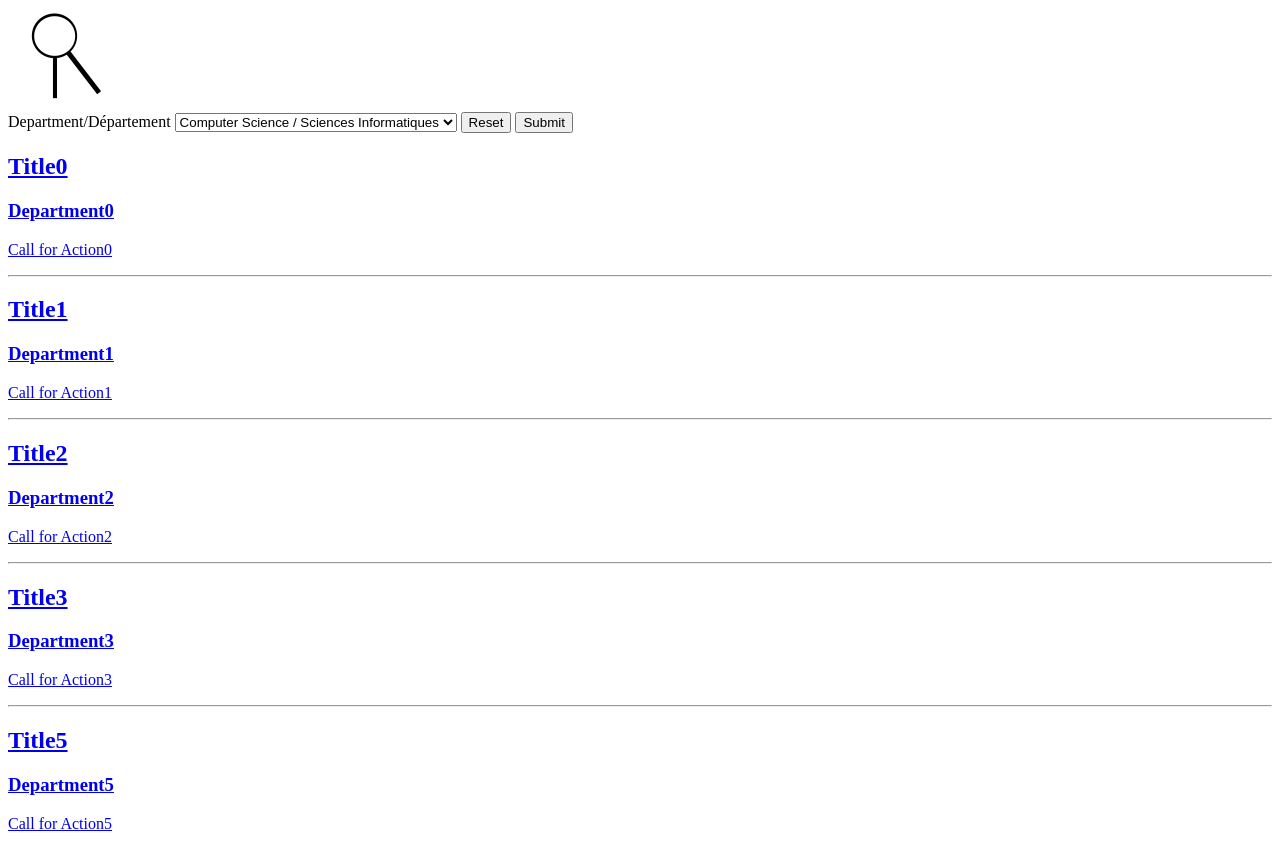
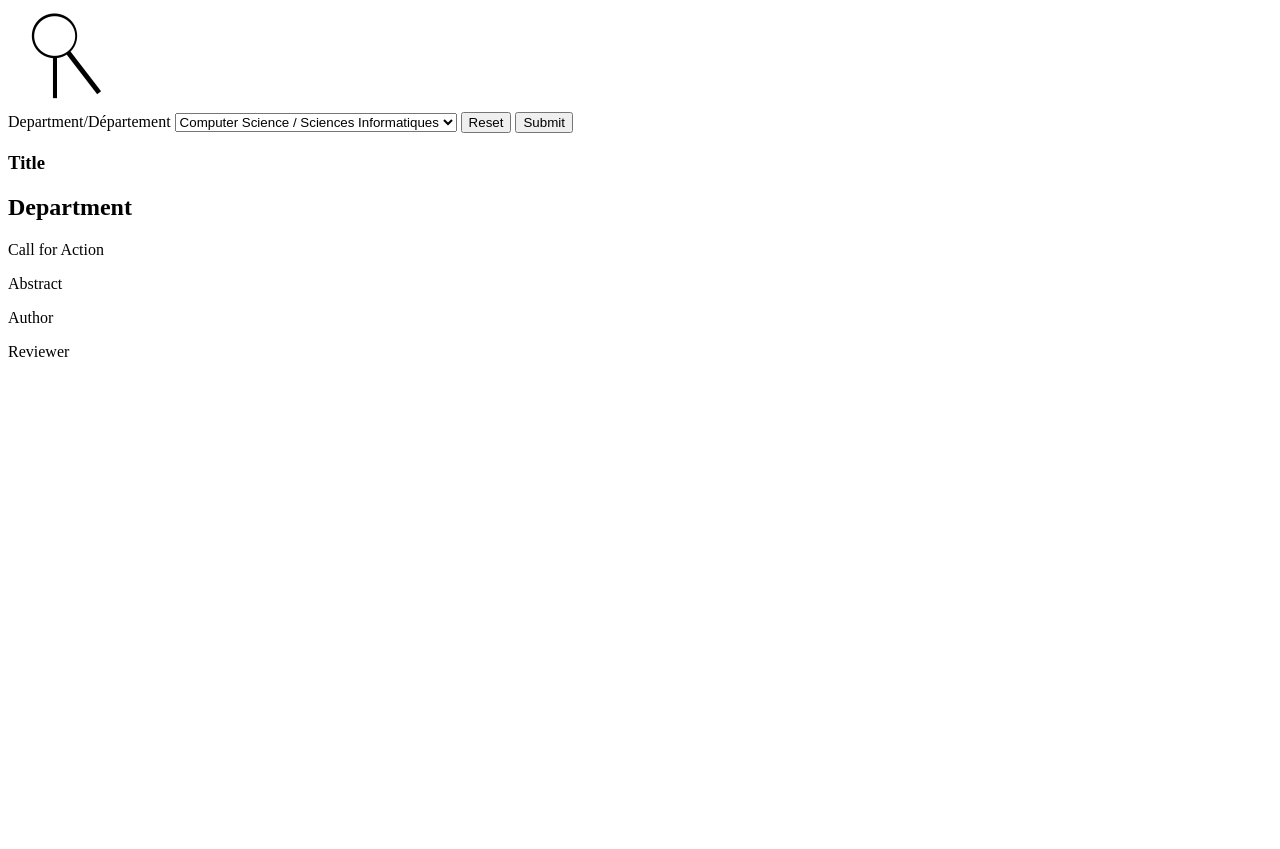
Before and after one commit to PTrottier/research-realm, a PHP site: page /index.php?id=5 in a window 1280 px wide. After the commit the page ends 357 px from the top, so only its background shows below. Run offline with PHP 8.4, Linux system fonts and the light colour scheme.

Commit message:
Complete MVP workflow

```diff
--- a/header.php
+++ b/header.php
@@ -4,6 +4,7 @@ function head()
 ?>
 <head>
   <title>Research Realm</title>
+  <link rel="shortcut icon" href="logo.png" />
 </head>
 <?php
 }
--- a/index.php
+++ b/index.php
@@ -1,4 +1,5 @@
 <?php include 'header.php' ?>
+<?php include 'project.php' ?>
 <!DOCTYPE html>
 <html lang="en">
   <?php head() ?>
@@ -6,32 +7,8 @@
       <?php nav_bar() ?>
       <section id="projects">
       <?php
-        $title = "Title";
-        $department = "Department";
-        $call_for_action = "Call for Action";
-        for ($i = 0; $i < 4; $i++)
-        {
-            display_project_list_item($department . $i, $title . $i, $call_for_action . $i);
-            print "<hr />\n";
-        }
-        display_project_list_item($department . 5, $title . 5, $call_for_action . 5);
+        project_section();
       ?>
-      <?php function display_project_list_item($department, $title, $call_for_action)
-      {
-      ?>
-
-        <a href="project.php">
-          <article>
-            <h2><?php print $title ?></h2>
-            <h3><?php print $department ?></h3>
-            <p><?php print $call_for_action ?></p>
-          </article>
-        </a>
-
-      <?php
-      }
-      ?>
-
       </section>
   </body>
 </html>
--- a/project.php
+++ b/project.php
@@ -1,10 +1,14 @@
-<?php include 'header.php' ?>
-<!DOCTYPE html>
-<html lang="en">
-  <?php head() ?>
-  <body>
-    <?php nav_bar() ?>
-    <?php project("Department", "Title", "Call for Action", "Abstract", "Author", "Reviewer") ?>
+<?php
+function project_section() {
+if (isset($_GET['id']))
+{
+    project("Department", "Title", "Call for Action", "Abstract", "Author", "Reviewer");
+}
+else {
+    display_projects(5);
+}
+}
+?>
     <?php function project($department, $title, $call_for_action, $abstract, $author, $reviewer)
     {
     ?>
@@ -19,5 +23,33 @@
     <?php
     }
     ?>
-  </body>
-</html>
+
+<?php function display_project_list_item($department, $title, $call_for_action)
+{
+?>
+
+        <a href="index.php?id=5">
+          <article>
+            <h2><?php print $title ?></h2>
+            <h3><?php print $department ?></h3>
+            <p><?php print $call_for_action ?></p>
+          </article>
+        </a>
+
+<?php
+}
+?>
+
+<?php function display_projects($count)
+{
+$title = "Title";
+$department = "Department";
+$call_for_action = "Call for Action";
+for ($i = 0; $i < $count - 1; $i++)
+{
+    display_project_list_item($department . $i, $title . $i, $call_for_action . $i);
+    print "<hr />\n";
+}
+display_project_list_item($department . ($count - 1), $title . ($count - 1), $call_for_action . ($count - 1));
+}
+?>
```
